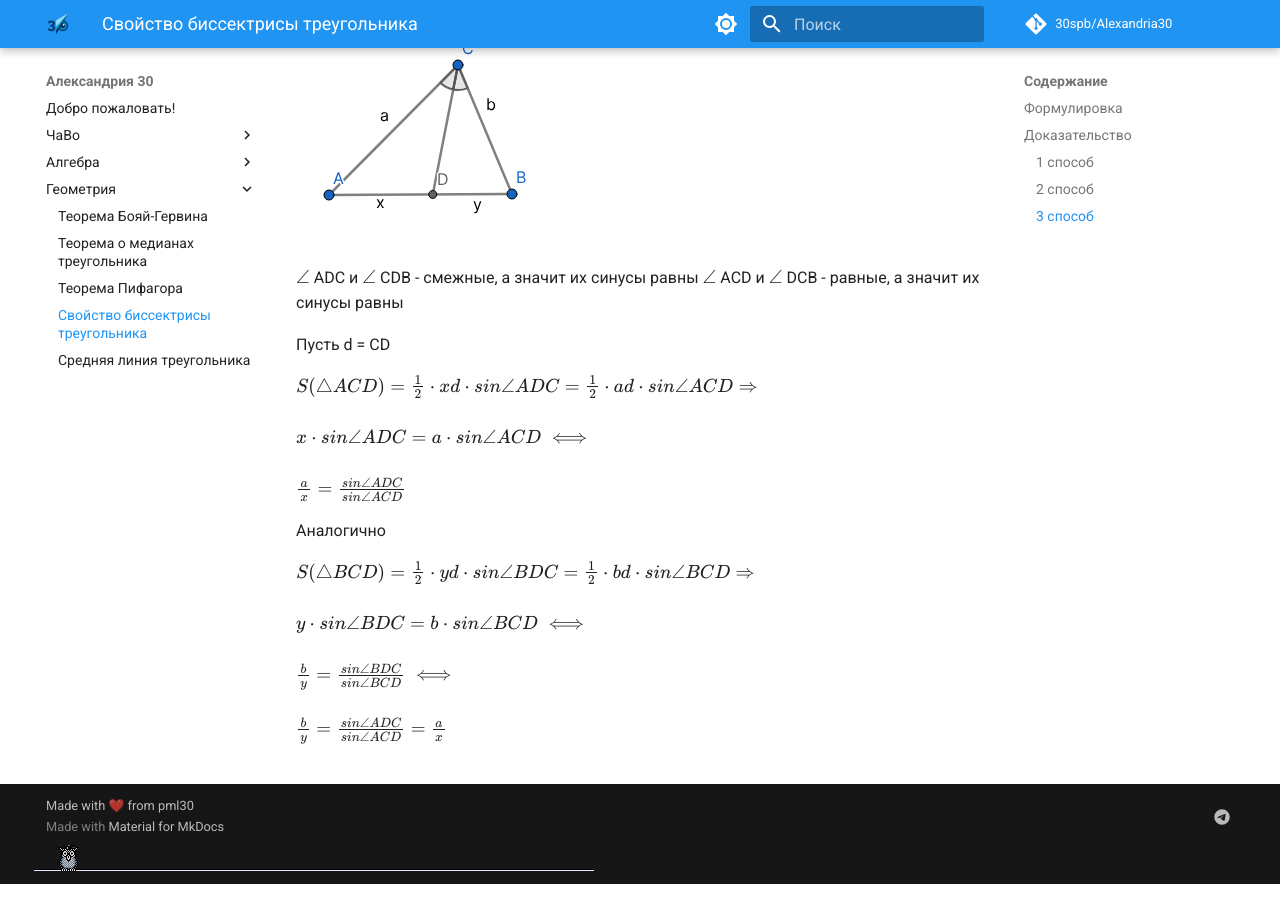
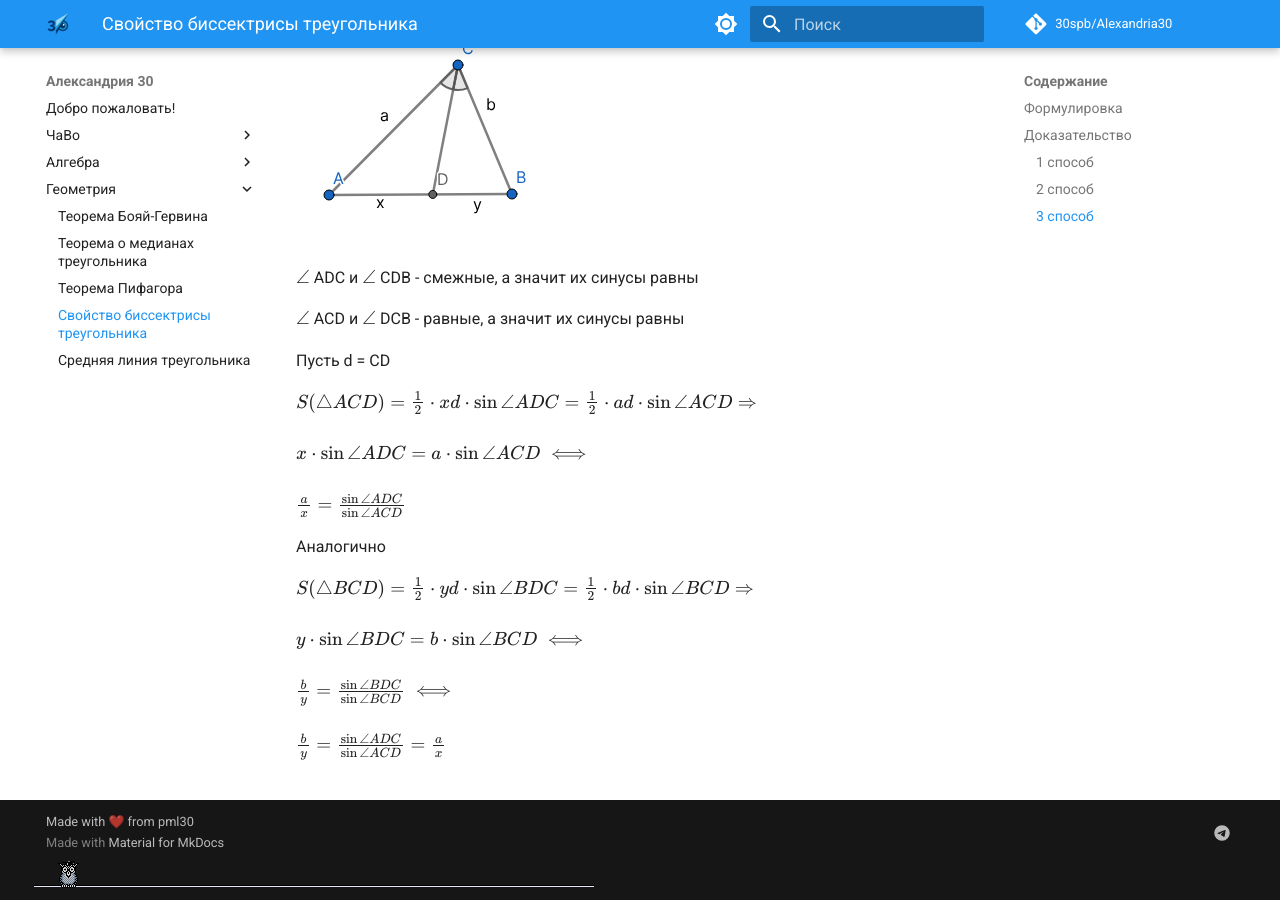
Before and after one commit to 30spb/Alexandria30, an MkDocs documentation site: the page built from docs/geometry/bissector_property.md, in a window 1280 px wide and 900 px high, scrolled down 2341 px. Built offline with MkDocs 1.6.1 and Material for MkDocs 9.7.7, drawn with Linux system fonts in a browser that asks for light colours; comment, search, counter and statistics services are not loaded.

```diff
--- a/docs/geometry/bissector_property.md
+++ b/docs/geometry/bissector_property.md
@@ -59,19 +59,20 @@ $\begin{array}{ll}
 <div style="overflow-x: auto; overflow-y: hidden" markdown="block">
 
 $\angle$ ADC и $\angle$ CDB - смежные, а значит их синусы равны
+
 $\angle$ ACD и $\angle$ DCB - равные, а значит их синусы равны
 
 Пусть d = CD
 
-$S(△ACD) = \frac{1}{2} \cdot xd \cdot sin \angle ADC = \frac{1}{2} \cdot ad \cdot sin \angle ACD \Rightarrow$ <br><br>
-$x \cdot sin \angle ADC = a \cdot sin \angle ACD \iff$ <br><br>
-$\frac{a}{x} = \frac{sin \angle ADC}{sin \angle ACD}$
+$S(△ACD) = \frac{1}{2} \cdot xd \cdot \sin \angle ADC = \frac{1}{2} \cdot ad \cdot \sin \angle ACD \Rightarrow$ <br><br>
+$x \cdot \sin \angle ADC = a \cdot \sin \angle ACD \iff$ <br><br>
+$\frac{a}{x} = \frac{\sin \angle ADC}{\sin \angle ACD}$
 
 Аналогично
 
-$S(△BCD) = \frac{1}{2} \cdot yd \cdot sin \angle BDC = \frac{1}{2} \cdot bd \cdot sin \angle BCD \Rightarrow$ <br><br>
-$y \cdot sin \angle BDC = b \cdot sin \angle BCD \iff$ <br><br>
-$\frac{b}{y} = \frac{sin \angle BDC}{sin \angle BCD} \iff$ <br><br>
-$\frac{b}{y} = \frac{sin \angle ADC}{sin \angle ACD} = \frac{a}{x}$
+$S(△BCD) = \frac{1}{2} \cdot yd \cdot \sin \angle BDC = \frac{1}{2} \cdot bd \cdot \sin \angle BCD \Rightarrow$ <br><br>
+$y \cdot \sin \angle BDC = b \cdot \sin \angle BCD \iff$ <br><br>
+$\frac{b}{y} = \frac{\sin \angle BDC}{\sin \angle BCD} \iff$ <br><br>
+$\frac{b}{y} = \frac{\sin \angle ADC}{\sin \angle ACD} = \frac{a}{x}$
 
 </div>
```
